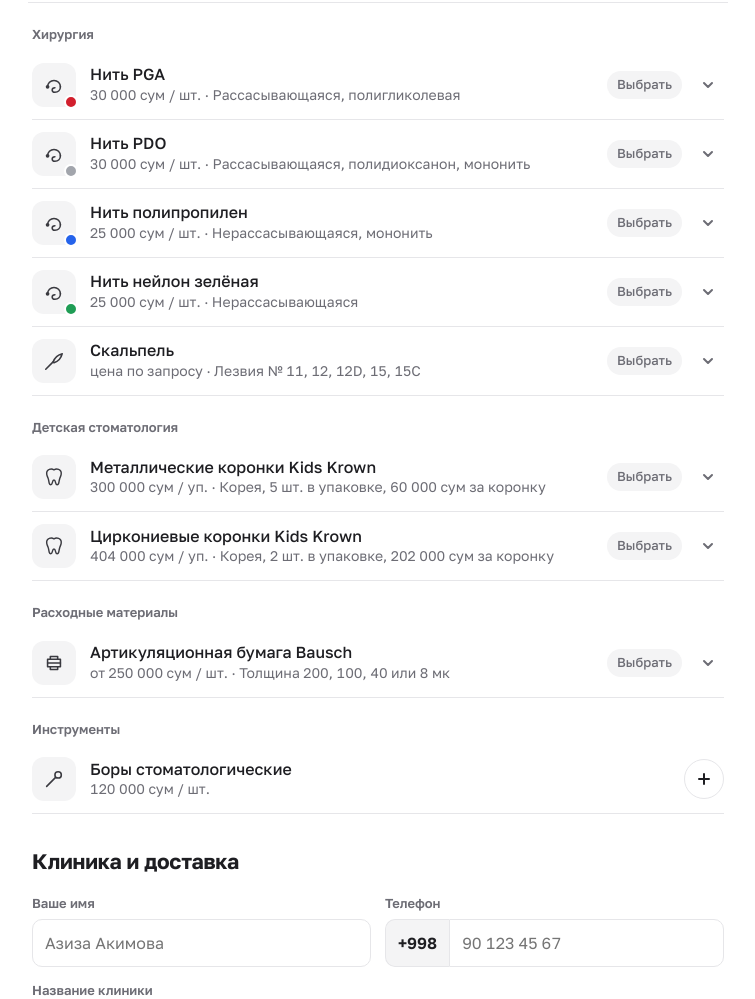
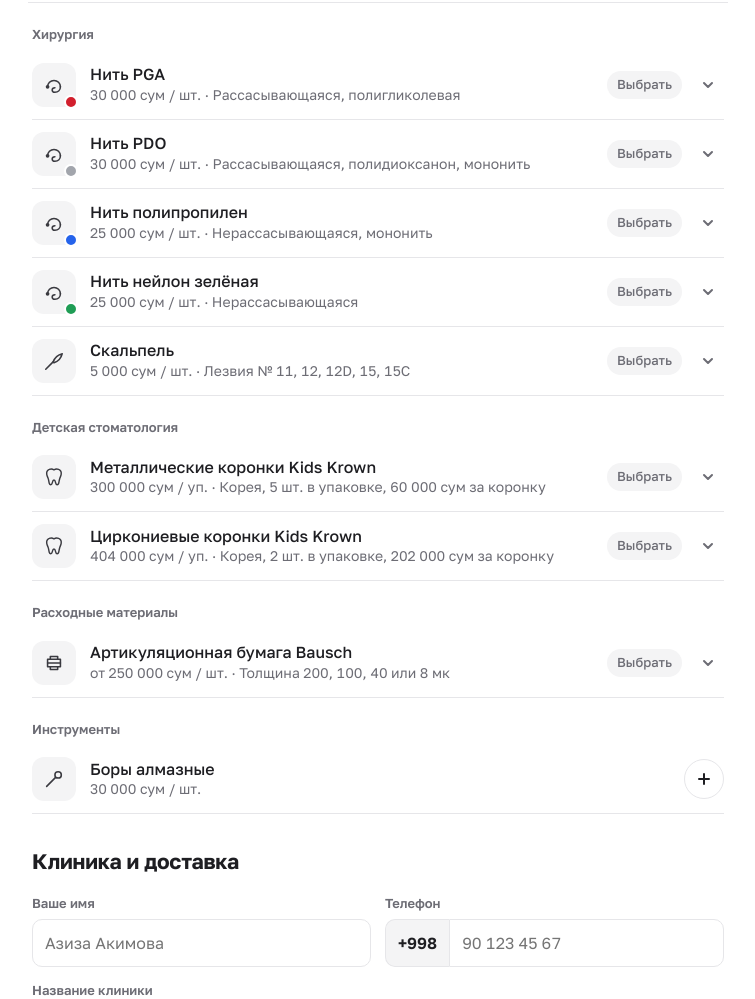
Before and after one commit to YasinMG/Bellamar_Orderpage, a plain HTML site: page index.html in a window 1280 px wide. Shown: the part 276-1275 px from the top of the page, without its empty margins (64-819 px from the left). Drawn offline with Linux system fonts and the light colour scheme; no server answers.

Commit message:
Update scalpel and bur item details in index.html

```diff
--- a/index.html
+++ b/index.html
@@ -309,11 +309,11 @@ select:hover, .input:hover { border-color: var(--grey-mark); }
         {"id": "suture-pdo", "name": "Нить PDO", "trait": "Рассасывающаяся, полидиоксанон, мононить", "category": "Хирургия", "icon": "suture", "color": "#A2A5AC", "price": 30000, "currency": "UZS", "unit": "шт.", dims: SUT},
         {"id": "suture-pp", "name": "Нить полипропилен", "trait": "Нерассасывающаяся, мононить", "category": "Хирургия", "icon": "suture", "color": "#2563EB", "price": 25000, "currency": "UZS", "unit": "шт.", dims: SUT},
         {"id": "suture-nylon-green", "name": "Нить нейлон зелёная", "trait": "Нерассасывающаяся", "category": "Хирургия", "icon": "suture", "color": "#1F9D55", "price": 25000, "currency": "UZS", "unit": "шт.", dims: SUT},
-        {"id": "scalpel", "name": "Скальпель", "trait": "Лезвия № 11, 12, 12D, 15, 15C", "category": "Хирургия", "icon": "scalpel", "price": null, "currency": "UZS", "unit": "шт.", "dims": [{"key": "blade", "label": "Лезвие", "values": ["11", "12", "12D", "15", "15C"], "opt": "№ {v}", "fmt": "№ {v}"}]},
+        {"id": "scalpel", "name": "Скальпель", "trait": "Лезвия № 11, 12, 12D, 15, 15C", "category": "Хирургия", "icon": "scalpel", "price": 5000, "currency": "UZS", "unit": "шт.", "dims": [{"key": "blade", "label": "Лезвие", "values": ["11", "12", "12D", "15", "15C"], "opt": "№ {v}", "fmt": "№ {v}"}]},
         {"id": "crown-metal", "name": "Металлические коронки Kids Krown", "trait": "Корея, 5 шт. в упаковке, 60 000 сум за коронку", "category": "Детская стоматология", "icon": "crown", "price": 300000, "currency": "UZS", "unit": "уп.", "packSize": 5, "dims": [{"key": "position", "label": "Позиция", "values": ["DUL", "DUR", "DLL", "DLR", "EUL", "EUR", "ELL", "ELR"], "opt": "{v}", "fmt": "{v}"}, {"key": "size", "label": "Размер", "values": ["2", "3", "4", "5", "6", "7"], "opt": "Размер {v}", "fmt": "размер {v}"}]},
         {"id": "crown-zirconia", "name": "Циркониевые коронки Kids Krown", "trait": "Корея, 2 шт. в упаковке, 202 000 сум за коронку", "category": "Детская стоматология", "icon": "crown", "price": 404000, "currency": "UZS", "unit": "уп.", "packSize": 2, "dims": [{"key": "position", "label": "Позиция", "values": ["AL", "AR", "BL", "BR", "CL", "CR", "U"], "opt": "{v}", "fmt": "{v}"}, {"key": "size", "label": "Размер", "values": ["1", "2", "3", "4", "5"], "opt": "Размер {v}", "fmt": "размер {v}"}]},
         {"id": "artpaper", "name": "Артикуляционная бумага Bausch", "trait": "Толщина 200, 100, 40 или 8 мк", "category": "Расходные материалы", "icon": "paper", "price": 250000, "variantPrices": {"200": 400000, "100": 400000, "40": 250000, "8": 270000}, "currency": "UZS", "unit": "шт.", "dims": [{"key": "thickness", "label": "Толщина", "values": ["200", "100", "40", "8"], "opt": "{v} мк", "fmt": "{v} мк"}]},
-        {"id": "bory", "name": "Боры стоматологические", "category": "Инструменты", "icon": "bur", "price": 120000, "currency": "UZS", "unit": "шт."}
+        {"id": "bory", "name": "Боры алмазные", "category": "Инструменты", "icon": "bur", "price": 30000, "currency": "UZS", "unit": "шт."}
       ]
     };
   }
```
